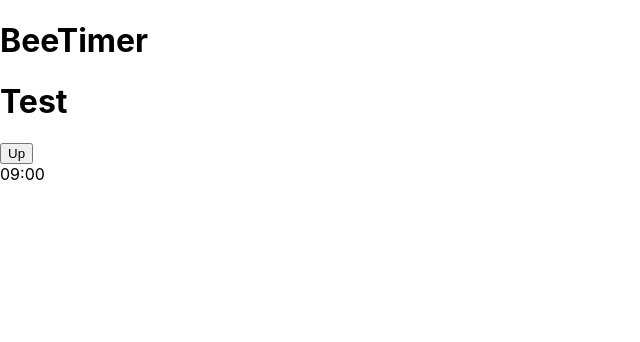
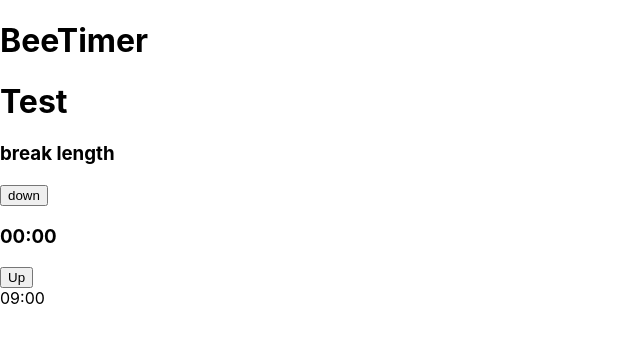
Before and after one commit to upluke/BeeTimer, a React (Create React App) app: page / in a window 1280 px wide. Shown: the top 342 px of the page, without its empty margins (0-640 px from the left). Built offline with nearby package versions, Linux system fonts and the light colour scheme.

Commit message:
lengthAttribute

```diff
--- a/src/components/Length.js
+++ b/src/components/Length.js
@@ -7,6 +7,8 @@ export default ({title, changeTime, type, time, formatTime}) => {
         <div>
             <h3>{title}</h3>
             <div>
+                <button>down</button>
+                <h3>{formatTime(time)}</h3>
                 <button>Up</button>
             </div>
         </div>
--- a/src/components/TimerPage.js
+++ b/src/components/TimerPage.js
@@ -14,7 +14,7 @@ const TimerPage = () => {
     }
     return(
     <div>
-        <Length/>
+        <Length title={"break length"} changeTime={null} type={"break"} time={null} formatTime={formatTIme} />
         {formatTIme(displayTime)}
     </div>
     )
```
